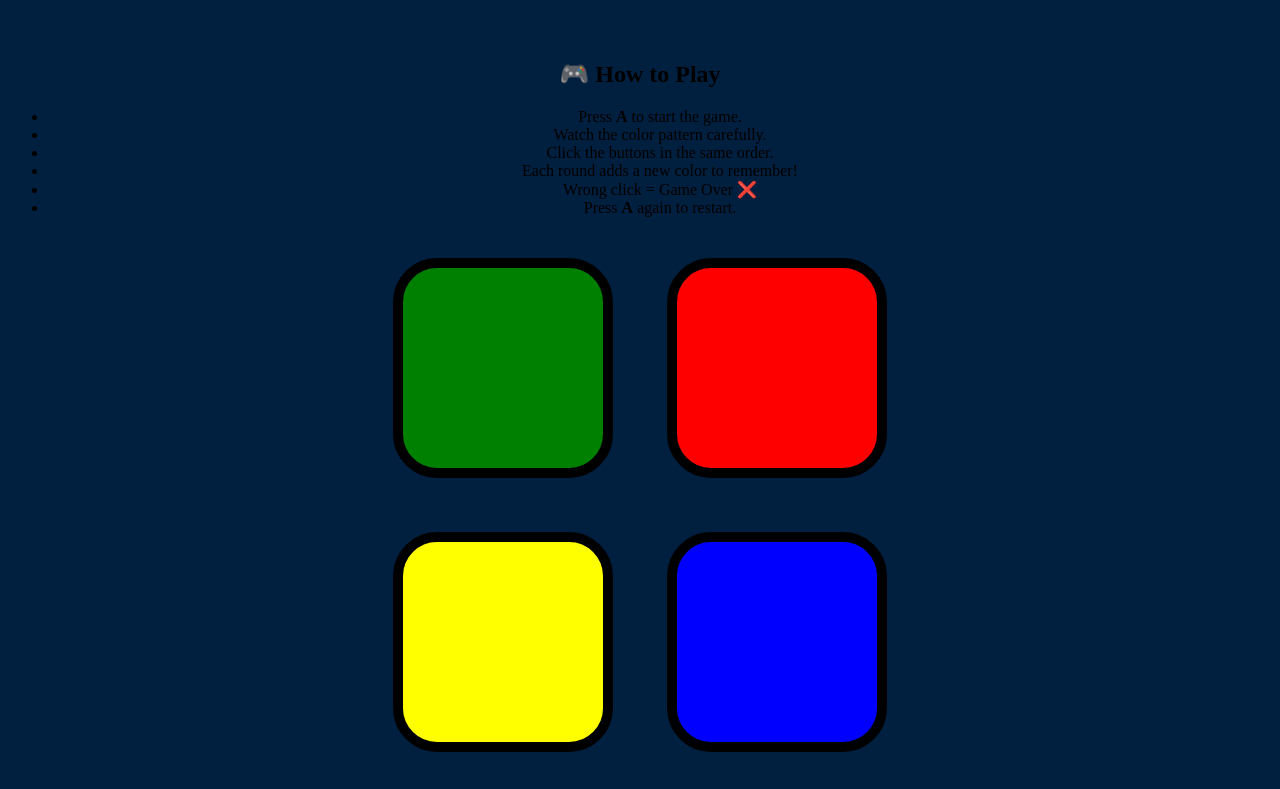
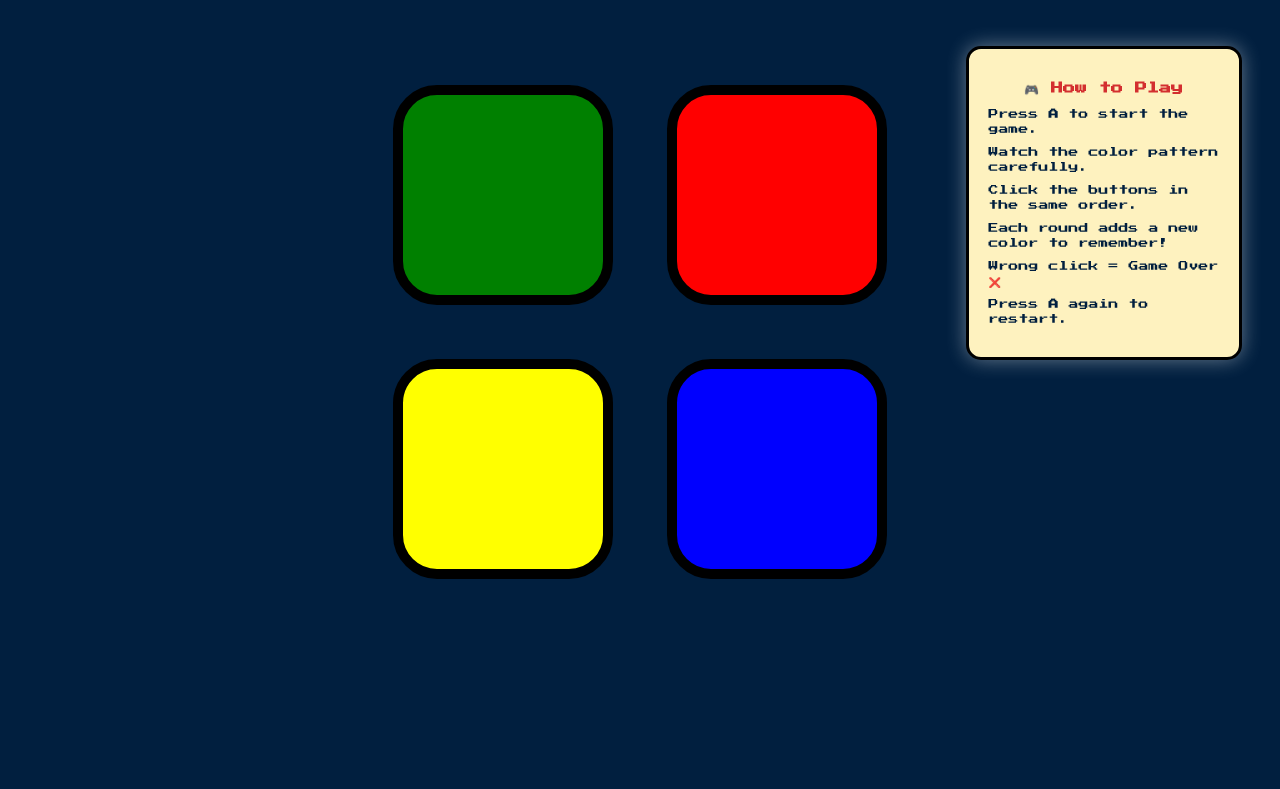
Before and after one commit to Dhrshan/Simon-game, a plain HTML site: page index.html in a window 1280 px wide. Shown: the part 114-903 px from the top of the page. After the commit the page ends 800 px from the top, so only its background shows below. Drawn offline with nearby package versions, Linux system fonts and the light colour scheme.

Commit message:
Update styles.css

```diff
--- a/styles.css
+++ b/styles.css
@@ -51,3 +51,36 @@ body {
   box-shadow: 0 0 20px white;
   background-color: grey;
 }
+/* 🧠 Info Box Styling */
+.info-box {
+  position: fixed;
+  top: 20%;
+  right: 3%;
+  background-color: #fef2bf;
+  border: 3px solid #000;
+  border-radius: 15px;
+  padding: 20px;
+  width: 230px;
+  color: #011f3f;
+  font-family: 'Press Start 2P', cursive;
+  font-size: 10px;
+  line-height: 1.5;
+  text-align: left;
+  box-shadow: 0 0 20px rgba(255, 255, 255, 0.4);
+}
+
+.info-box h2 {
+  font-size: 12px;
+  text-align: center;
+  color: #d32f2f;
+  margin-bottom: 10px;
+}
+
+.info-box ul {
+  list-style: none;
+  padding-left: 0;
+}
+
+.info-box li {
+  margin-bottom: 8px;
+}
```
